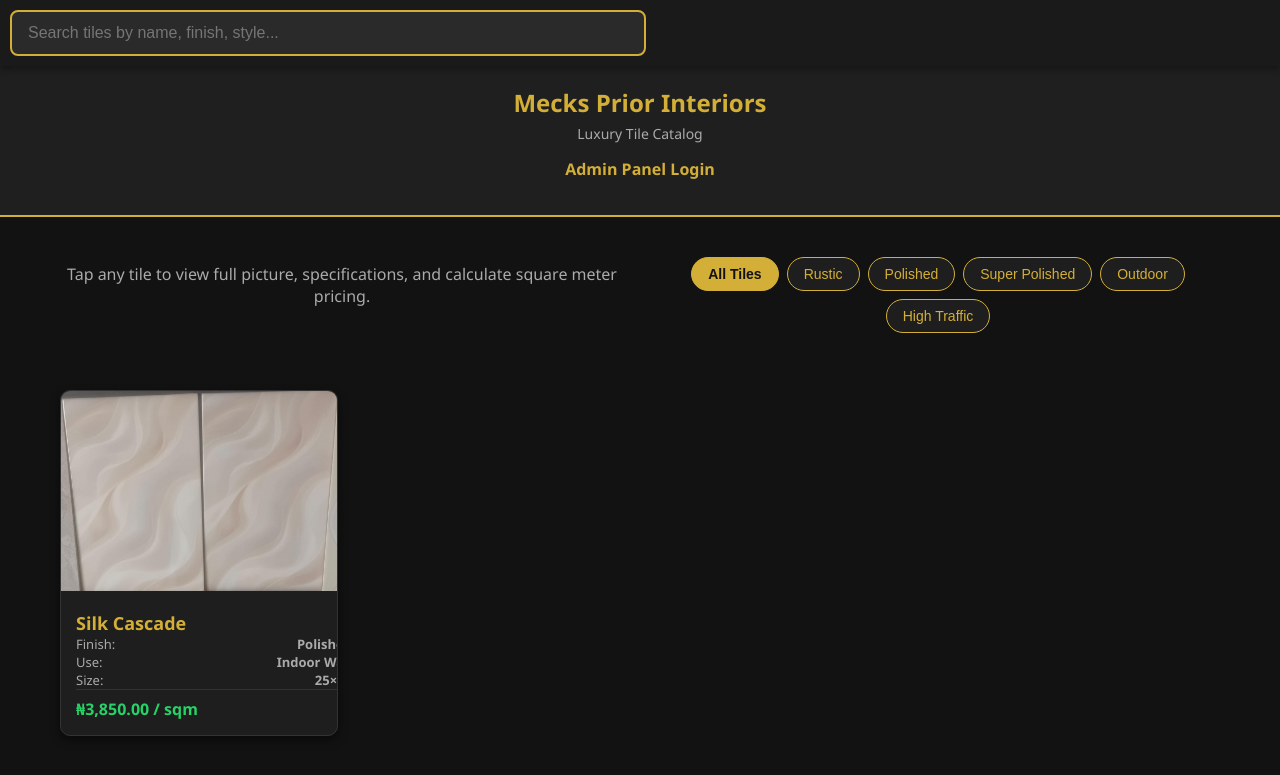
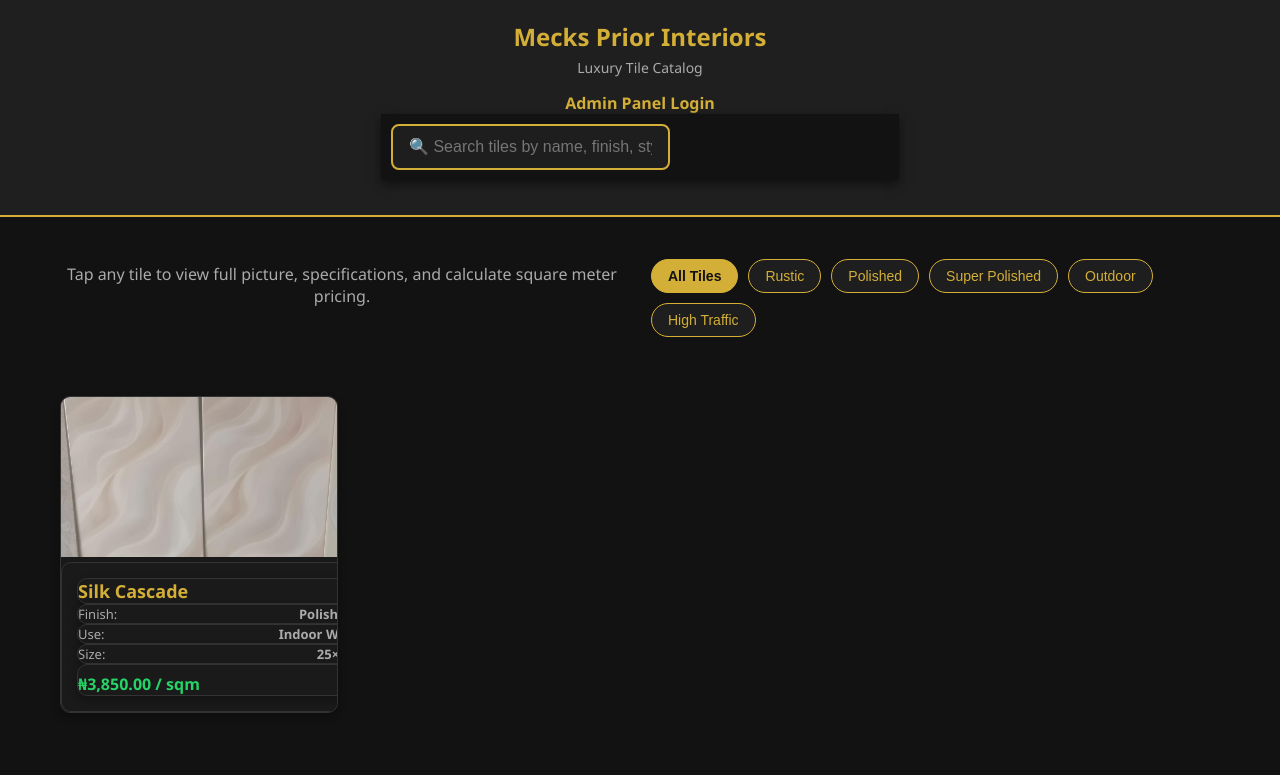
Before and after one commit to Emeka17/mprior, a Flask app: page / in a window 1280 px wide. Shown: the top 775 px of the page. Run offline with Flask 3, Linux system fonts and the light colour scheme; data comes from the database, SQL or seed files in the repository.

Commit message:
Position search under admin login, fix horizontal filters, and style 2-column grid cards clearly

```diff
--- a/templates/index.html
+++ b/templates/index.html
@@ -46,9 +46,7 @@
 <body>
 
 <!-- Master Sticky Search Bar -->
-<div class="search-container" style="padding: 12px 15px; background: #1a1a1a; position: sticky; top: 0; z-index: 1000; text-align: center;">
-  <input type="text" id="tileSearch" onkeyup="filterTiles()" placeholder="Search tiles by name, finish, style..." style="width: 100%; max-width: 600px; padding: 12px 16px; font-size: 16px; border-radius: 8px; border: 2px solid #d4af37; background: #2a2a2a; color: #fff; outline: none;">
-</div>
+
 
 <style>
   /* Force filter buttons into a horizontal scrolling row */
@@ -98,7 +96,77 @@
     <header>
         <h1>Mecks Prior Interiors</h1>
         <p style="margin: 5px 0 0; color: #aaa; font-size: 14px;">Luxury Tile Catalog</p>
-        <a href="/admin" class="admin-link">Admin Panel Login</a>
+        <a href="/admin" class="admin-link">Admin Panel Login
+
+<!-- Professional Search Bar (Placed right under Admin Login area) -->
+<div class="search-container" style="width: 100%; padding: 15px 10px; text-align: center; background: #121212; position: sticky; top: 0; z-index: 1000; box-shadow: 0 4px 10px rgba(0,0,0,0.5);">
+  <input type="text" id="tileSearch" onkeyup="filterTiles()" placeholder="🔍 Search tiles by name, finish, style..." style="width: 100%; max-width: 500px; padding: 12px 16px; font-size: 16px; border-radius: 8px; border: 2px solid #d4af37; background: #1e1e1e; color: #fff; outline: none;">
+</div>
+
+<style>
+  /* Force filter buttons into a neat horizontal scrolling row */
+  .filter-container, .categories, .tags-row, .btn-group, div[class*="filter"], div[class*="category"], .filters {
+    display: flex !important;
+    flex-direction: row !important;
+    overflow-x: auto !important;
+    white-space: nowrap !important;
+    gap: 10px !important;
+    padding: 12px 5px !important;
+    width: 100% !important;
+    -webkit-overflow-scrolling: touch;
+    justify-content: flex-start !important;
+  }
+
+  /* Style individual filter buttons/pills for a gorgeous look */
+  .filter-container button, .categories button, .tags-row button, .btn-group button, .filters button, .filter-btn {
+    flex: 0 0 auto !important;
+    display: inline-block !important;
+  }
+
+  /* Force 2-Column Grid Layout with clear card distinction */
+  .tiles-container, .row, .gallery, .tile-grid, div[class*="grid"], div[class*="container"] {
+    display: grid !important;
+    grid-template-columns: repeat(2, 1fr) !important;
+    gap: 12px !important;
+    width: 100% !important;
+    box-sizing: border-box !important;
+    padding: 10px !important;
+  }
+
+  .tile-card, .card, div[class*="card"] {
+    width: 100% !important;
+    margin: 0 !important;
+    background: #1a1a1a !important;
+    border: 1px solid #333 !important;
+    border-radius: 10px !important;
+    overflow: hidden !important;
+    box-shadow: 0 4px 8px rgba(0,0,0,0.3) !important;
+  }
+
+  /* Make tile images display clearly with proper sizing */
+  .tile-card img, .card img, div[class*="card"] img {
+    width: 100% !important;
+    height: 160px !important;
+    object-fit: cover !important;
+  }
+</style>
+
+<script>
+  function filterTiles() {
+    let input = document.getElementById('tileSearch').value.toLowerCase().trim();
+    let cards = document.querySelectorAll('.tile-card, .card, div[class*="card"]');
+
+    cards.forEach(card => {
+      let text = card.innerText.toLowerCase();
+      if (input === "" || text.includes(input)) {
+        card.style.display = "";
+      } else {
+        card.style.display = "none";
+      }
+    });
+  }
+</script>
+</a>
     </header>
 
     <div class="container">
```
